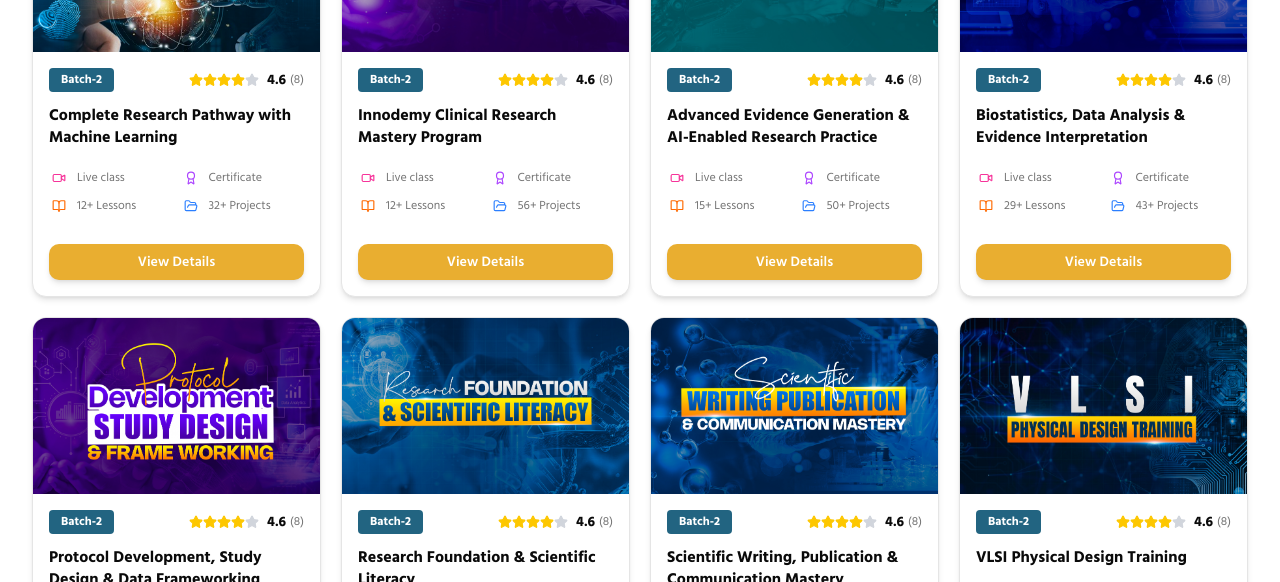
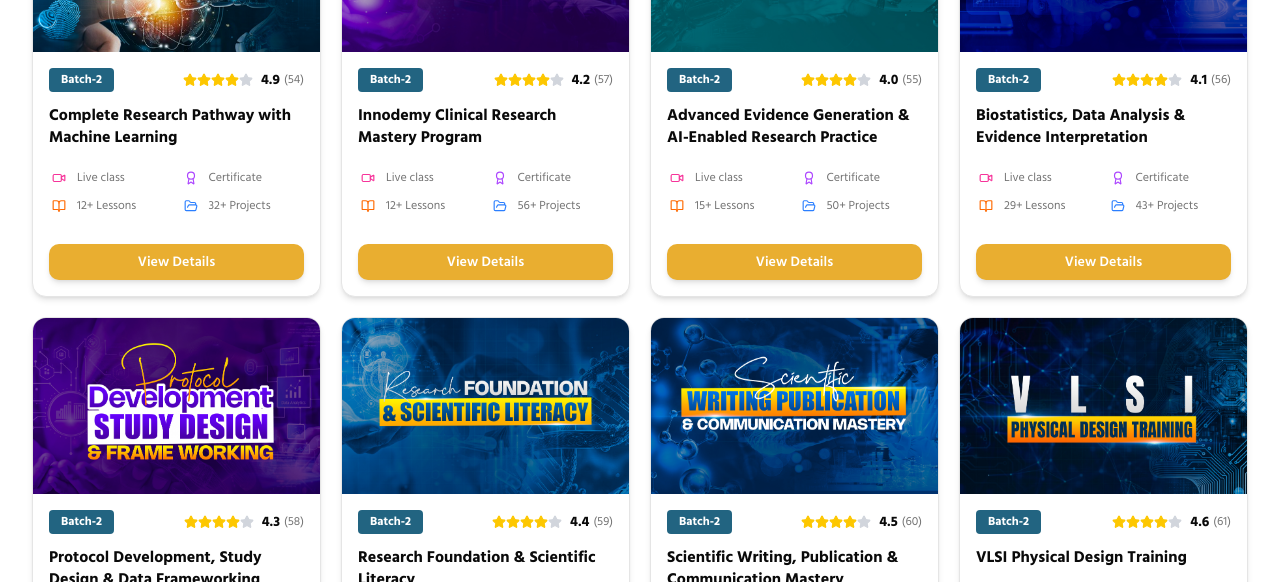
Before and after one commit to mehrabhossain1/innodemmy-frontend, a Next.js app: page / in a window 1280 px wide. Shown: the part 3683-4265 px from the top of the page. Built offline with nearby package versions, Linux system fonts and the light colour scheme; no server answers; the database is empty.

Commit message:
style: Refactor CourseCard component to generate dynamic rating and total ratings based on id

```diff
--- a/components/CourseCard.tsx
+++ b/components/CourseCard.tsx
@@ -27,9 +27,29 @@ export default function CourseCard({
     students = 5,
     duration,
     batchName = "Batch-2",
-    rating = 4.6,
-    totalRatings = 8,
+    rating,
+    totalRatings,
 }: CourseCardProps) {
+    // Generate consistent random values based on id for rating and totalRatings
+    const generateRating = () => {
+        if (rating !== undefined) return rating;
+        const hash = id
+            .split("")
+            .reduce((acc, char) => acc + char.charCodeAt(0), 0);
+        return 4.0 + (hash % 10) / 10; // Rating between 4.0 and 4.9
+    };
+
+    const generateTotalRatings = () => {
+        if (totalRatings !== undefined) return totalRatings;
+        const hash = id
+            .split("")
+            .reduce((acc, char) => acc + char.charCodeAt(0), 0);
+        return 5 + (hash % 96); // Total ratings between 5 and 100
+    };
+
+    const displayRating = generateRating();
+    const displayTotalRatings = generateTotalRatings();
+
     // Use slug for URL if available, otherwise fall back to id
     const courseUrl = slug ? `/courses/${slug}` : `/courses/${id}`;
     return (
@@ -66,7 +86,7 @@ export default function CourseCard({
                                     <Star
                                         key={i}
                                         className={`w-3.5 h-3.5 ${
-                                            i < Math.floor(rating)
+                                            i < Math.floor(displayRating)
                                                 ? "fill-yellow-400 text-yellow-400"
                                                 : "fill-gray-300 text-gray-300"
                                         }`}
@@ -74,10 +94,10 @@ export default function CourseCard({
                                 ))}
                             </div>
                             <span className="text-sm font-bold text-foreground ml-1">
-                                {rating}
+                                {displayRating.toFixed(1)}
                             </span>
                             <span className="text-xs text-muted-foreground">
-                                ({totalRatings})
+                                ({displayTotalRatings})
                             </span>
                         </div>
                     </div>
```
